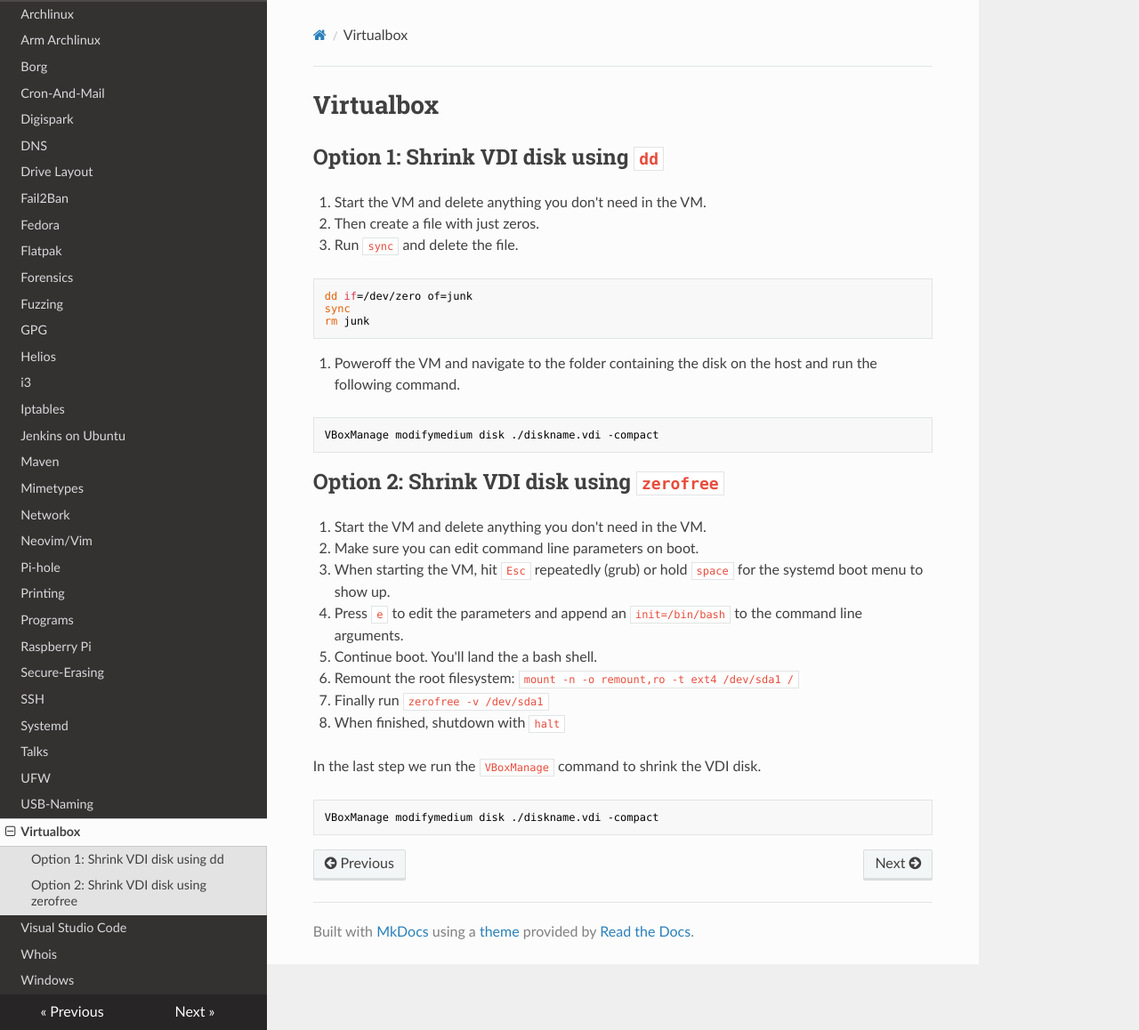
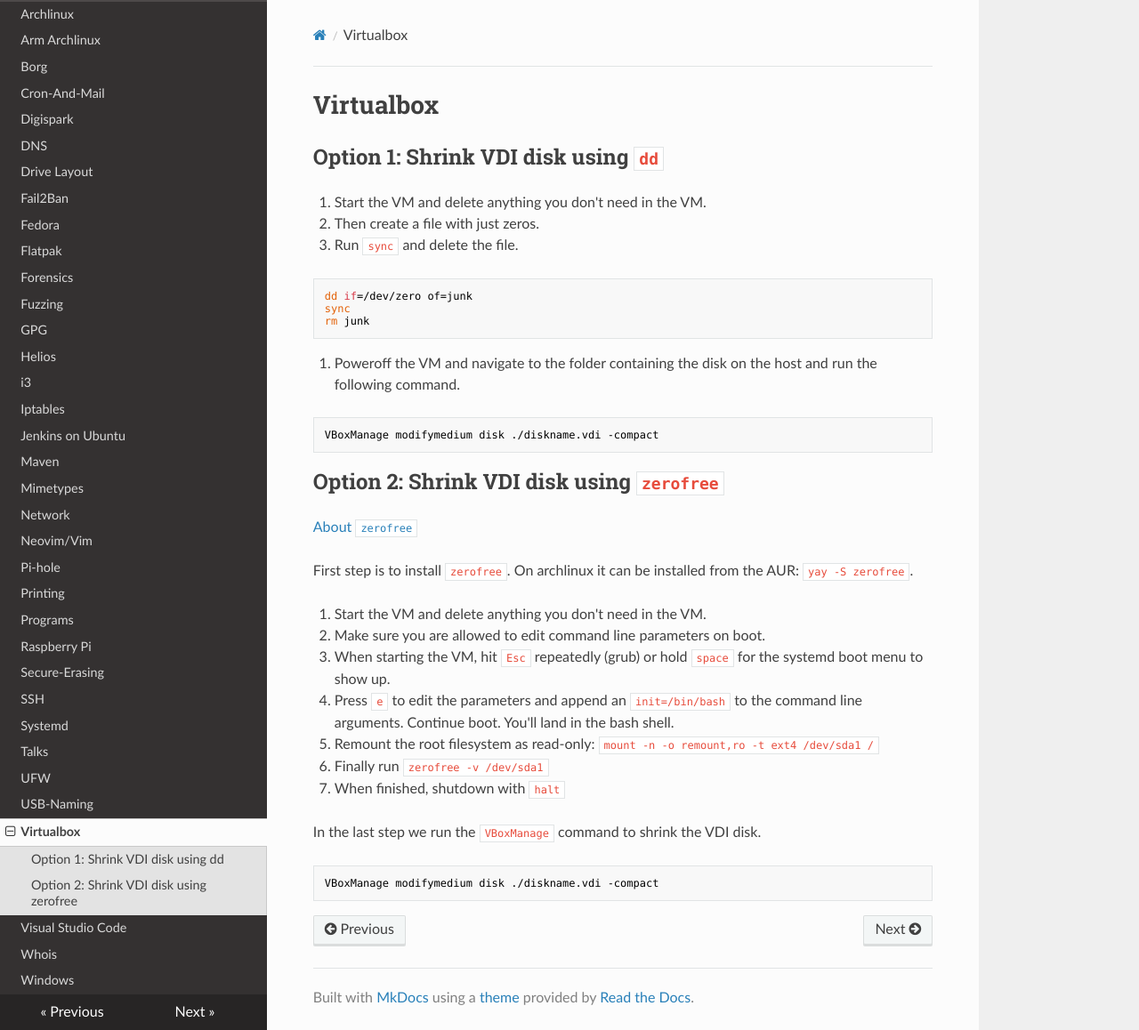
Before and after one commit to Maaxxs/wiki, an MkDocs documentation site: the page built from docs/virtualbox.md, in a window 1280 px wide and 1158 px high. Shown: the whole window at 89% size. Built offline with MkDocs 1.6.1, drawn with Linux system fonts in a browser that asks for light colours; nearby versions of some CDN libraries.

Commit message:
Add some info about zerofree

```diff
--- a/docs/virtualbox.md
+++ b/docs/virtualbox.md
@@ -21,14 +21,18 @@ VBoxManage modifymedium disk ./diskname.vdi -compact
 
 ## Option 2: Shrink VDI disk using `zerofree`
 
+[About `zerofree`](https://frippery.org/uml/)
+
+First step is to install `zerofree`. On archlinux it can be installed from the
+AUR: `yay -S zerofree`.
+
 1. Start the VM and delete anything you don't need in the VM.
-2. Make sure you can edit command line parameters on boot.
+2. Make sure you are allowed to edit command line parameters on boot.
 3. When starting the VM, hit `Esc` repeatedly (grub) or hold `space` for the
    systemd boot menu to show up.
 4. Press `e` to edit the parameters and append an `init=/bin/bash` to the
-   command line arguments.
-5. Continue boot. You'll land the a bash shell.
-6. Remount the root filesystem: `mount -n -o remount,ro -t ext4 /dev/sda1 /`
+   command line arguments. Continue boot. You'll land in the bash shell.
+6. Remount the root filesystem as read-only: `mount -n -o remount,ro -t ext4 /dev/sda1 /`
 7. Finally run `zerofree -v /dev/sda1`
 8. When finished, shutdown with `halt`
 
```
Also changed, not shown: virtualbox.md (deleted, +0 -20 lines).
